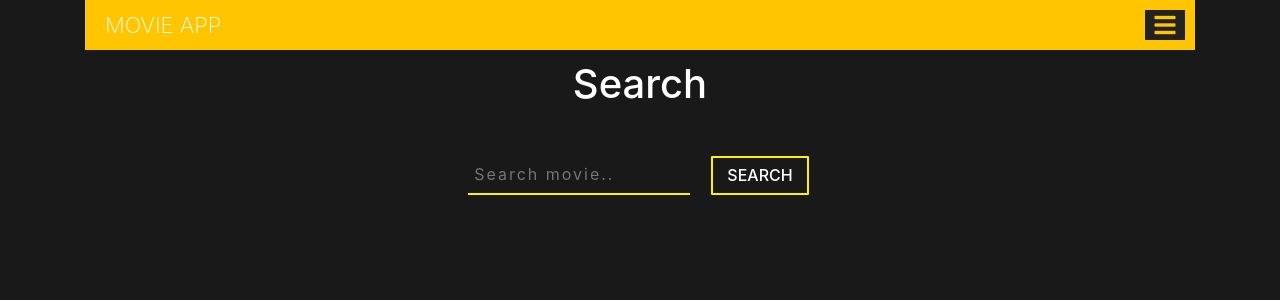
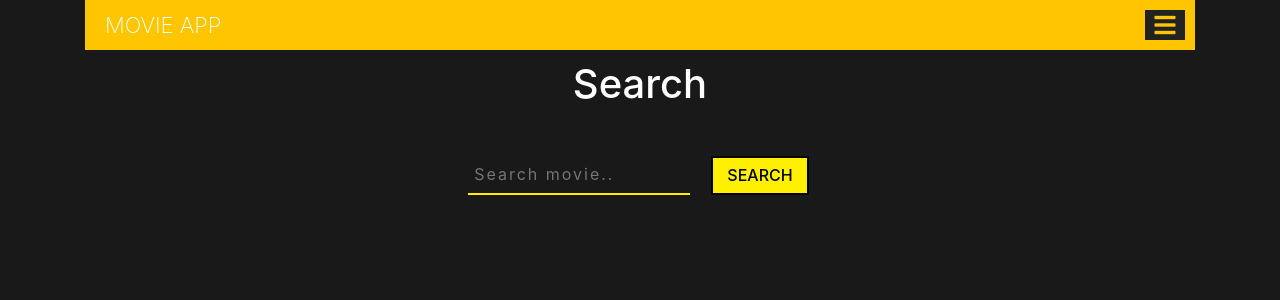
Before and after one commit to AdemHuduti/vue-movie-app, a Vue app: page /SearchMovie in a window 1280 px wide. In both pictures the pointer is over the button "SEARCH". Shown: the top 300 px of the page. Built offline with nearby package versions, Linux system fonts and the light colour scheme; what vue-match-heights would draw is missing.

Commit message:
Hover effect

```diff
--- a/src/components/SearchMovie.vue
+++ b/src/components/SearchMovie.vue
@@ -13,7 +13,6 @@
         >
         <button @click="searchMovie" class="form__button">Search</button>
       </div>
-      <!-- <p class="text-center" v-if="searchName.length >= 3">traal</p> -->
     </form>
 
     <div class="row justify-content-center" v-if="searchedMovie.length">
@@ -148,6 +147,13 @@ input[type="text"] {
   font-weight: 500;
   margin-left: 0.7rem;
   cursor: pointer;
+  transition: .1s all ease-in-out;
+}
+
+.form__button:hover {
+  background-color: #fff000;
+  color: #000;
+  border: solid 2px #000;
 }
 
 .form__button:focus {
--- a/src/components/SearchTvShows.vue
+++ b/src/components/SearchTvShows.vue
@@ -150,6 +150,13 @@ input:-webkit-autofill {
   font-weight: 500;
   margin-left: 0.7rem;
   cursor: pointer;
+  transition: .1s all ease;
+}
+
+.form__button:hover {
+  background-color: #fff000;
+  color: #000;
+  border: solid 2px #000;
 }
 
 .form__button:focus {
```
